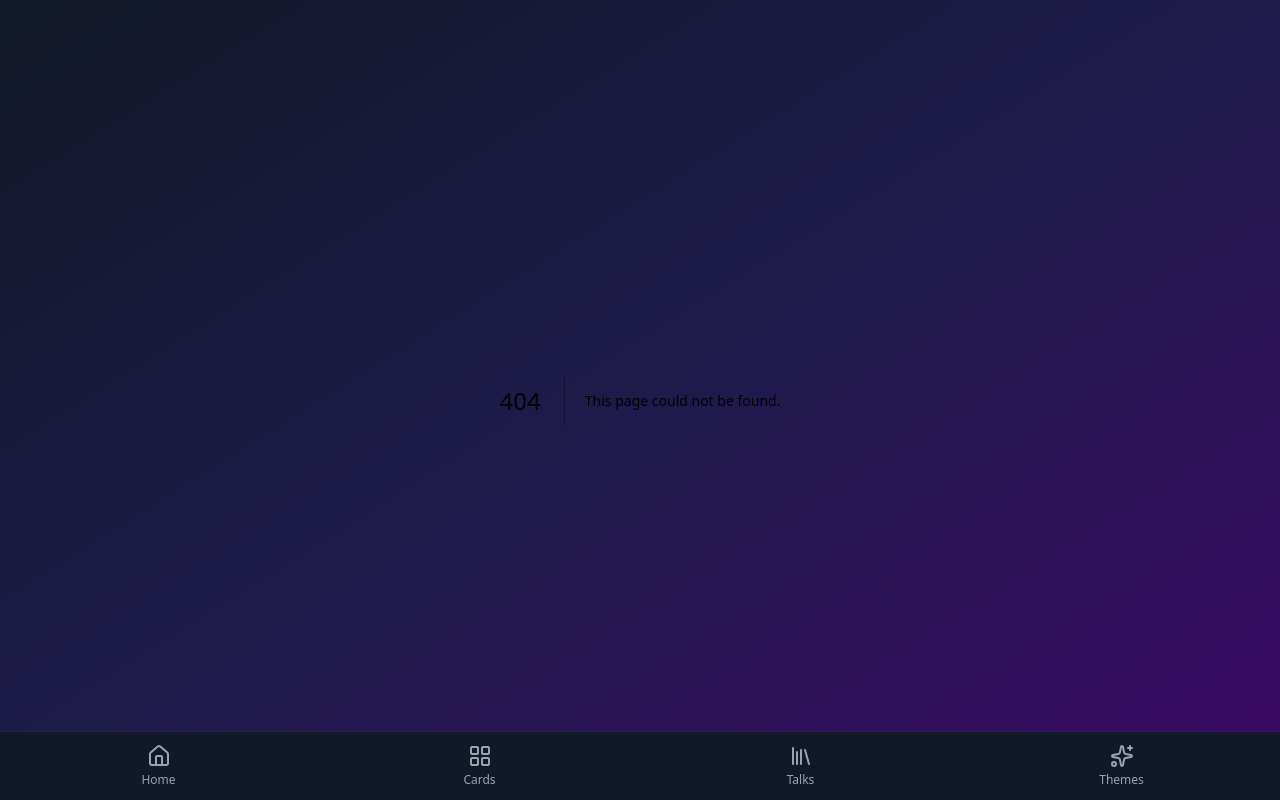
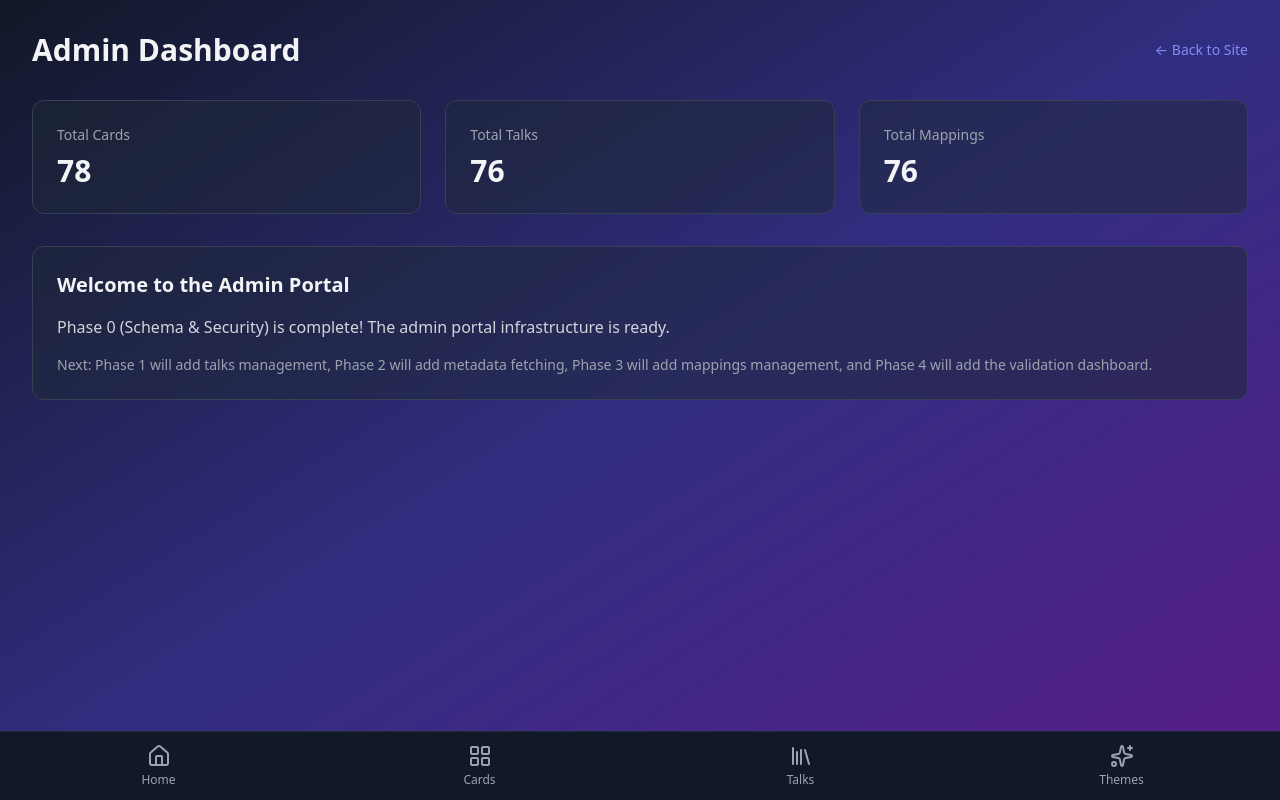
Before and after one commit to bmccall17/TarotTED, a Next.js app: page /admin in a window 1280 px wide. Before the commit this address had no page. Built offline with nearby package versions, Linux system fonts and the light colour scheme.

Commit message:
actual admin dashboard page complete

```diff
--- /dev/null
+++ b/app/admin/page.tsx
@@ -0,0 +1,46 @@
+export default function AdminDashboard() {
+  return (
+    <div className="min-h-screen bg-gradient-to-br from-gray-900 via-indigo-900 to-purple-900 p-8">
+      <div className="max-w-7xl mx-auto">
+        <div className="flex justify-between items-center mb-8">
+          <h1 className="text-3xl font-bold text-gray-100">Admin Dashboard</h1>
+          <a
+            href="/"
+            className="text-sm text-indigo-400 hover:text-indigo-300"
+          >
+            ← Back to Site
+          </a>
+        </div>
+
+        <div className="grid grid-cols-1 md:grid-cols-3 gap-6 mb-8">
+          {/* Stats Cards */}
+          <div className="bg-gray-800/50 border border-gray-700 rounded-xl p-6">
+            <h3 className="text-gray-400 text-sm font-medium mb-2">Total Cards</h3>
+            <p className="text-3xl font-bold text-gray-100">78</p>
+          </div>
+
+          <div className="bg-gray-800/50 border border-gray-700 rounded-xl p-6">
+            <h3 className="text-gray-400 text-sm font-medium mb-2">Total Talks</h3>
+            <p className="text-3xl font-bold text-gray-100">76</p>
+          </div>
+
+          <div className="bg-gray-800/50 border border-gray-700 rounded-xl p-6">
+            <h3 className="text-gray-400 text-sm font-medium mb-2">Total Mappings</h3>
+            <p className="text-3xl font-bold text-gray-100">76</p>
+          </div>
+        </div>
+
+        <div className="bg-gray-800/50 border border-gray-700 rounded-xl p-6">
+          <h2 className="text-xl font-bold text-gray-100 mb-4">Welcome to the Admin Portal</h2>
+          <p className="text-gray-300 mb-4">
+            Phase 0 (Schema & Security) is complete! The admin portal infrastructure is ready.
+          </p>
+          <p className="text-gray-400 text-sm">
+            Next: Phase 1 will add talks management, Phase 2 will add metadata fetching,
+            Phase 3 will add mappings management, and Phase 4 will add the validation dashboard.
+          </p>
+        </div>
+      </div>
+    </div>
+  );
+}
```
Also changed, not shown: app/admin/login/page.tsx (+0 -8 lines).
